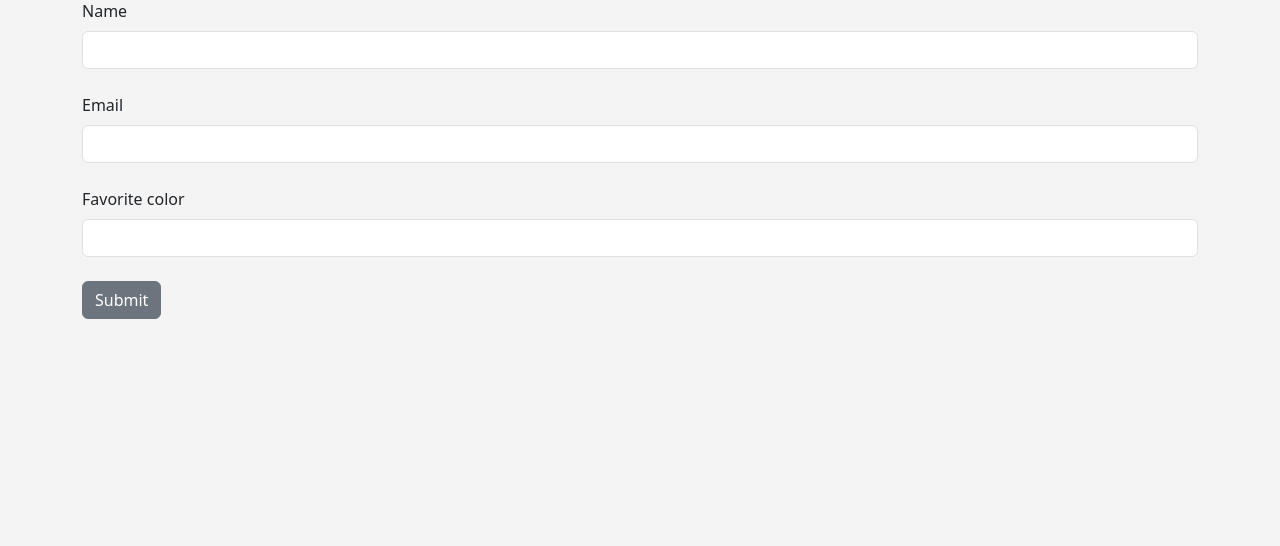
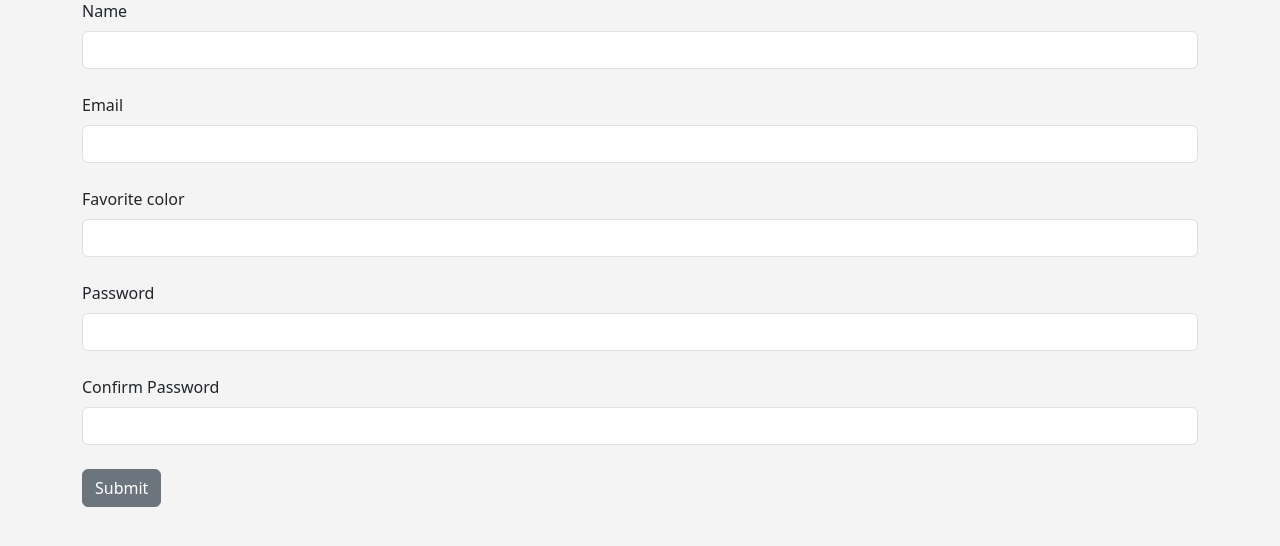
Before and after one commit to FreitasLucasM/FlaskStudies, a Flask app: page /user/add in a window 1280 px wide. Shown: the part 185-731 px from the top of the page. Run offline with Flask 3, Linux system fonts and the light colour scheme.

Commit message:
integration hashed_passwords

```diff
--- a/main.py
+++ b/main.py
@@ -1,7 +1,7 @@
 from flask import Flask, render_template, flash, request
 from flask_wtf import FlaskForm
-from wtforms import StringField, SubmitField
-from wtforms.validators import DataRequired
+from wtforms import StringField, SubmitField, PasswordField, BooleanField, ValidationError
+from wtforms.validators import DataRequired, EqualTo, Length
 
 from flask_sqlalchemy import SQLAlchemy
 from flask_migrate import Migrate
@@ -67,6 +67,8 @@ class UserForm(FlaskForm):
     name =  StringField("Name", validators=[DataRequired()])
     email = StringField("Email", validators=[DataRequired()])
     favorite_color = StringField("Favorite color")
+    password_hash = PasswordField("Password", validators=[DataRequired(), EqualTo('password_hash2', message='Passwords must match')])
+    password_hash2 = PasswordField("Confirm Password", validators=[DataRequired()])
     submit = SubmitField('Submit')
 
 
@@ -117,13 +119,16 @@ def add_user():
     if form.validate_on_submit():
         user = users.query.filter_by(email=form.email.data).first()
         if user is None:
-            user = users(name=form.name.data, email=form.email.data, favorite_color=form.favorite_color.data)
+            # Password hash
+            hashed_password = generate_password_hash(form.password_hash.data, "sha256")
+            user = users(name=form.name.data, email=form.email.data, favorite_color=form.favorite_color.data, password_hash=hashed_password)
             db.session.add(user)
             db.session.commit()
         name = form.name.data
         form.name.data = ''
         form.email.data = ''
         form.favorite_color.data = ''
+        form.password_hash.data = ''
         flash('User Added Successfully')
     our_users = users.query.order_by(users.date_added)
     return render_template('add_user.html', form=form, name=name, our_users=our_users)
--- a/templates/add_user.html
+++ b/templates/add_user.html
@@ -32,7 +32,7 @@
   {% else %}
   <h1>User List:</h1>
   <br />
-  <form action="" method="POST">
+  <form action="/user/add" method="POST">
     {{ form.hidden_tag() }} {{ form.name.label(class="form-label") }} {{
     form.name(class="form-control") }}
     <br />
@@ -41,6 +41,12 @@
     <br />
     {{ form.favorite_color.label(class="form-label") }} {{
     form.favorite_color(class="form-control") }}
+    <br />
+    {{ form.password_hash.label(class="form-label") }} {{
+    form.password_hash(class="form-control") }}
+    <br />
+    {{ form.password_hash2.label(class="form-label") }} {{
+    form.password_hash2(class="form-control") }}
     <br />
     {{ form.submit(class="btn btn-secondary") }}
   </form>
```
Also changed, not shown: migrations/versions/13d62c4fe38f_add_password_field.py (added, +32 -0 lines).
